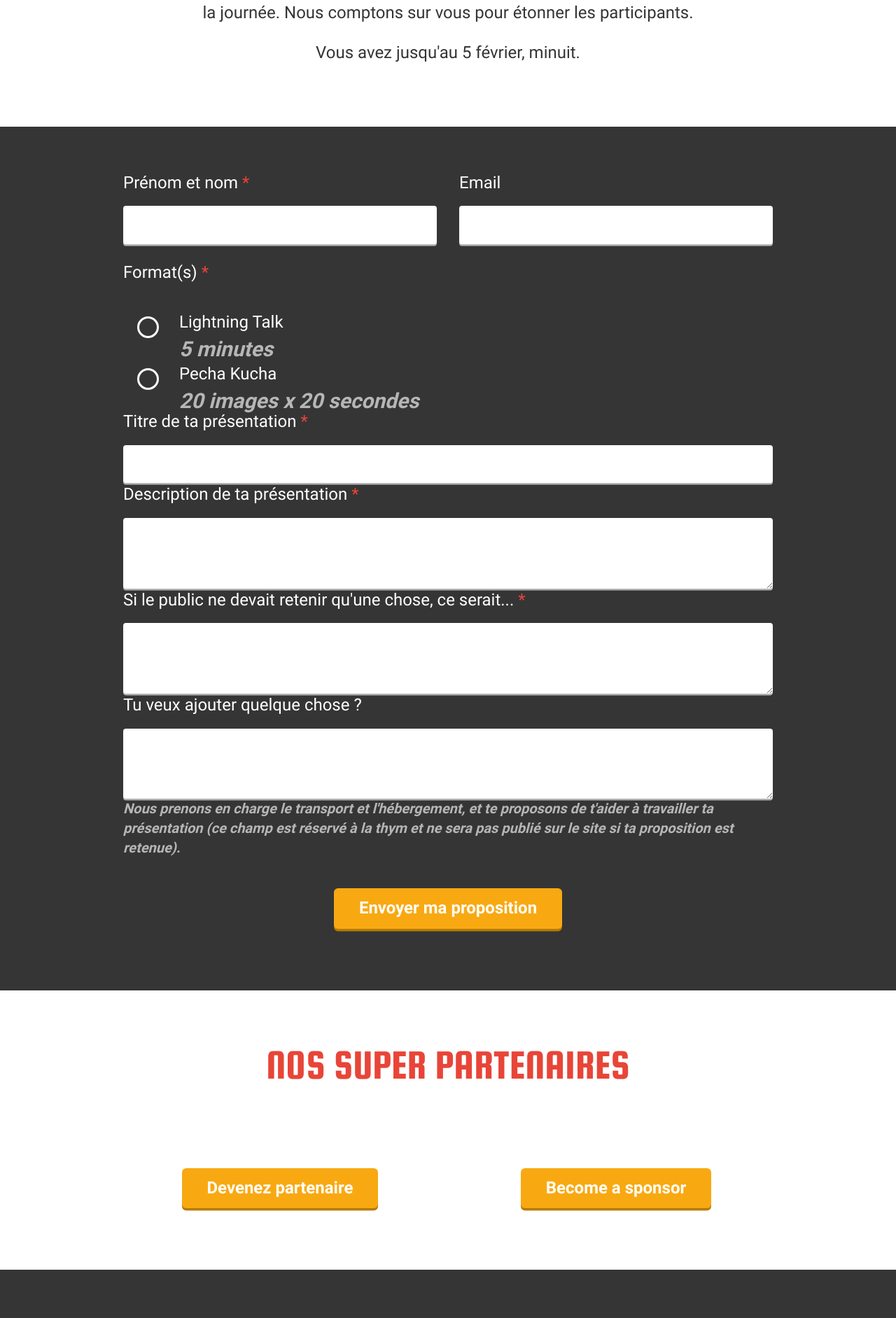
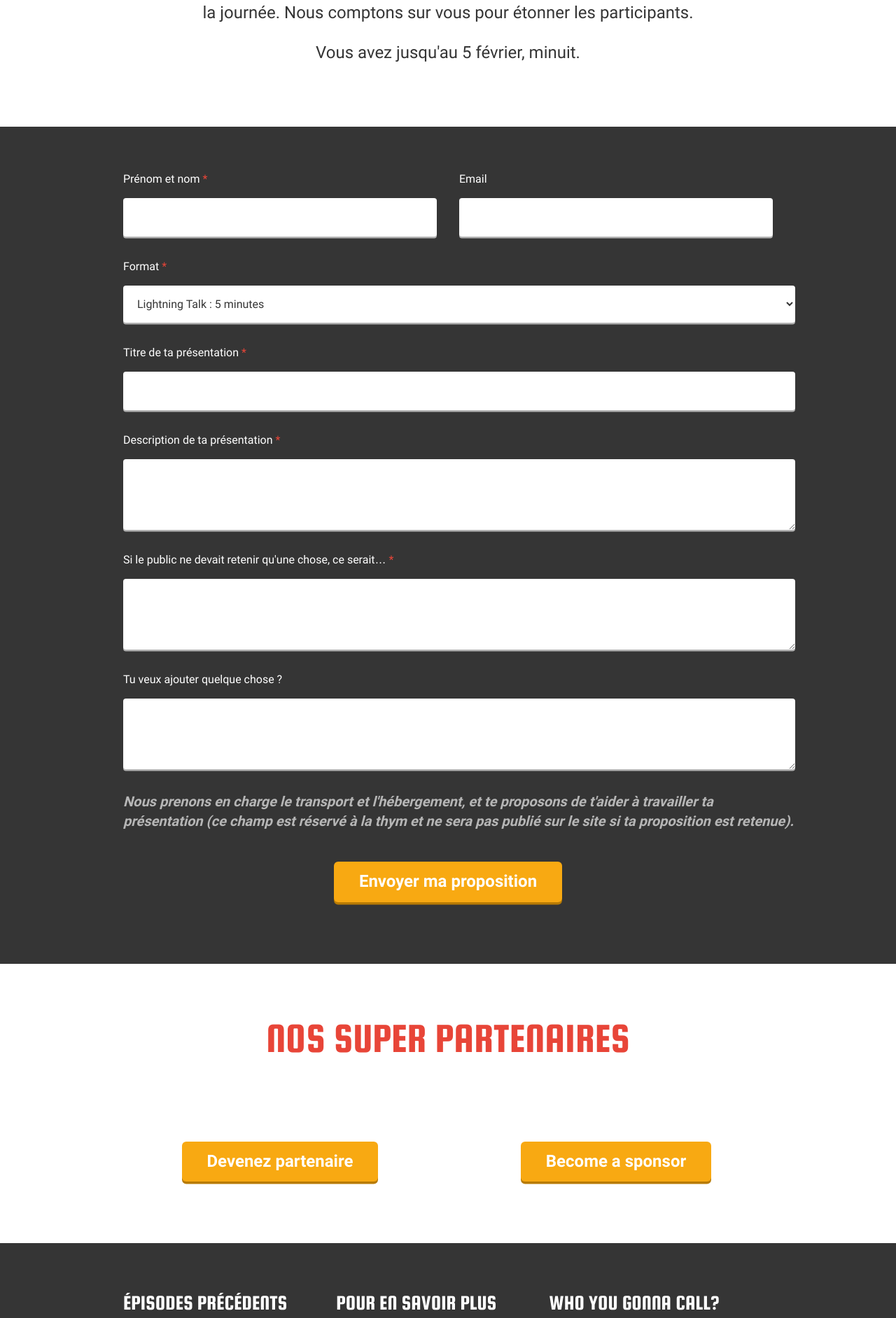
Before and after one commit to sudweb/2017, a Jekyll site: the page built from appel-a-orateurs.html, in a window 1280 px wide. Shown: the part 787-2670 px from the top of the page at 70% size. Built offline with Jekyll 4.4.1, drawn with Linux system fonts in a browser that asks for light colours.

Commit message:
amélioration de l‘affichage des formulaires

```diff
--- a/_sass/_grid.scss
+++ b/_sass/_grid.scss
@@ -13,6 +13,9 @@
 	& > * {
 		box-sizing: border-box; margin-top: $grid-goetter; margin-left: $grid-goetter;
 		flex: 1 0 $grid-width / ($grid-max-col-number + 1);
+    &.full-width {
+      flex-basis: 100%;
+    }
 	}
 }
 
--- a/appel-a-orateurs.html
+++ b/appel-a-orateurs.html
@@ -32,50 +32,38 @@ image: /assets/images/twittercard.jpg
 
     <form method="post" id="mailto-form" action="https://docs.google.com/forms/d/1tZWDKfvOX0uieu3_HGubJ7X8Ux4OJD99IogbfYJv8fw/formResponse" enctype="multipart/form-data">
       <div class="grid-2">
-        <div class="form-field">
-          <label class="form-label" for="speaker-name" id="speaker-name-label">Prénom et nom <span class="red">*</span></label>
+        <div>
+          <label for="speaker-name" id="speaker-name-label">Prénom et nom <span class="red">*</span></label>
           <input type="text" name="entry.174408459" id="speaker-name" aria-labelledby="speaker-name-label" required>
         </div>
-        <div class="form-field">
-          <label class="form-label" for="speaker-email" id="speaker-email-label">Email</label>
+        <div>
+          <label for="speaker-email" id="speaker-email-label">Email</label>
           <input type="email" name="entry.1910784286" id="speaker-email" aria-labelledby="speaker-email-label" required>
         </div>
-      </div>
-      <div class="form-field">
-        <p class="form-label" id="format-label">Format(s) <span class="red">*</span></p>
-        <ul class="radiogroup" role="radiogroup" aria-required="true" aria-labelledby="format-label">
-          <li role="radio">
-            <input type="radio" name="entry.359515447" value="Lightning Talk" id="talk-format-lt">
-            <label for="talk-format-lt">Lightning Talk <span class="help">5 minutes</span></label>
-            <div class="check"></div>
-          </li>
-          <li role="radio">
-            <input type="radio" name="entry.359515447" value="Pecha Kucha" id="talk-format-pk">
-            <label for="talk-format-pk">Pecha Kucha <span class="help">20 images x 20 secondes</span></label>
-            <div class="check"></div>
-          </li>
-        </ul>
-      </div>
-      <div class="form-field">
-        <label class="form-label" for="talk-title" id="talk-title-label">Titre de ta présentation <span class="red">*</span></label>
-        <input type="text" name="entry.1999901711" id="talk-title" aria-labelledby="talk-title-label" required>
-      </div>
-      <div class="form-field">
-        <label class="form-label" for="talk-description" id="talk-description-label">Description de ta présentation <span class="red">*</span></label>
-        <div class="">
-          <textarea name="entry.859987257" id="talk-description" cols="30" rows="10" aria-labelledby="talk-description-label" required></textarea>
+        <div class="full-width">
+          <label id="speaker-format-label" for="speaker-format">Format <span class="red">*</span></label>
+          <select name="entry.359515447" id="speaker-format">
+            <option value="">Lightning Talk : 5 minutes</option>
+            <option value="">Pecha Kucha : 20 images x 20 secondes></option>
+          </select>
         </div>
-      </div>
-      <div class="form-field">
-        <label class="form-label" for="talk-public" id="talk-public-label">Si le public ne devait retenir qu'une chose, ce serait... <span class="red">*</span></label>
-        <div class="">
-          <textarea name="entry.1576045609" id="talk-public" cols="30" rows="10" aria-labelledby="talk-public-label" required></textarea>
+        <div class="full-width">
+          <label for="talk-title" id="talk-title-label">Titre de ta présentation <span class="red">*</span></label>
+          <input type="text" name="entry.1999901711" id="talk-title" aria-labelledby="talk-title-label" required>
         </div>
-      </div>
-      <div class="form-field">
-        <label class="form-label" for="talk-questions" id="talk-questions-label">Tu veux ajouter quelque chose ?</label>
-        <div class="">
-          <textarea name="entry.1030661705" id="talk-questions" cols="30" rows="10" aria-labelledby="talk-questions-label"></textarea>
+        <div class="full-width">
+          <label for="talk-description" id="talk-description-label">Description de ta présentation <span class="red">*</span></label>
+          <textarea name="entry.859987257" id="talk-description" required></textarea>
+        </div>
+        <div class="full-width">
+          <label for="talk-public" id="talk-public-label">Si le public ne devait retenir qu'une chose, ce serait&hellip; <span class="red">*</span></label>
+          <textarea name="entry.1576045609" id="talk-public" required></textarea>
+        </div>
+        <div class="full-width">
+          <label for="talk-questions" id="talk-questions-label">Tu veux ajouter quelque chose ?</label>
+          <textarea name="entry.1030661705" id="talk-questions"></textarea>
+        </div>
+        <div class="full-width">
           <p class="help">Nous prenons en charge le transport et l'hébergement, et te proposons de t'aider à travailler ta présentation (ce champ est réservé à la thym et ne sera pas publié sur le site si ta proposition est retenue).</p>
         </div>
       </div>
```
Also changed, not shown: 11 other files.
